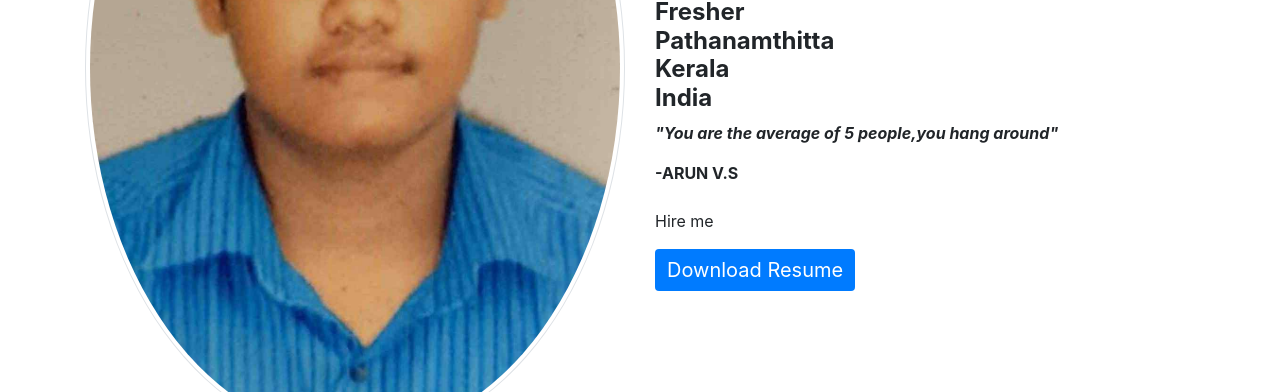
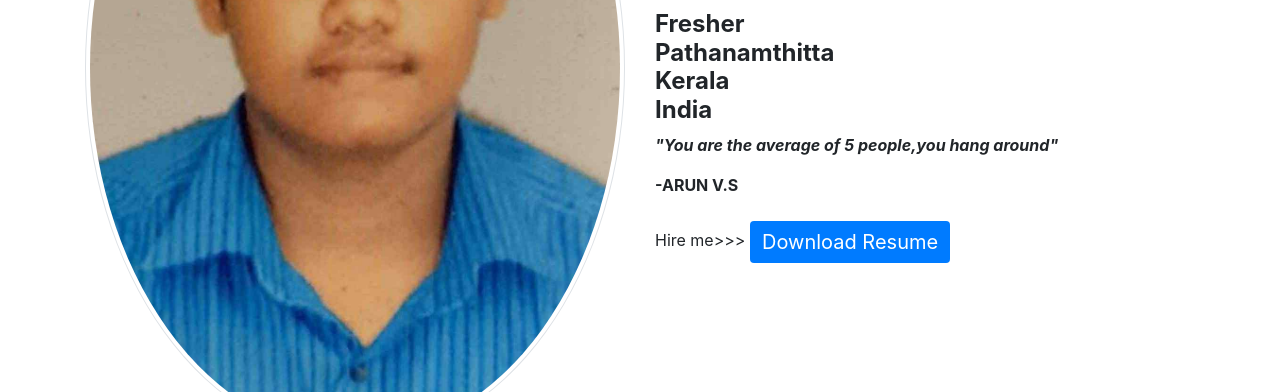
Before and after one commit to ARUNVS4898/Personal-Website, a plain HTML site: page index.html in a window 1280 px wide. Shown: the part 408-800 px from the top of the page. Drawn offline with nearby package versions, Linux system fonts and the light colour scheme.

Commit message:
Update index.html

```diff
--- a/index.html
+++ b/index.html
@@ -57,8 +57,9 @@
           <p><strong><i>"You are the average of 5 people,you hang around"</i></strong></p>
           <footer><strong>-ARUN V.S</strong></footer>
           <br>
-          <p>Hire me</p>
+          <p>Hire me>>>
           <a style="font-size: 20px; color: white;border: 10em;" class="btn btn-primary" href="RESUME.docx">Download Resume</a>
+          </p>
         </div>
       </div>
     </div>
```
